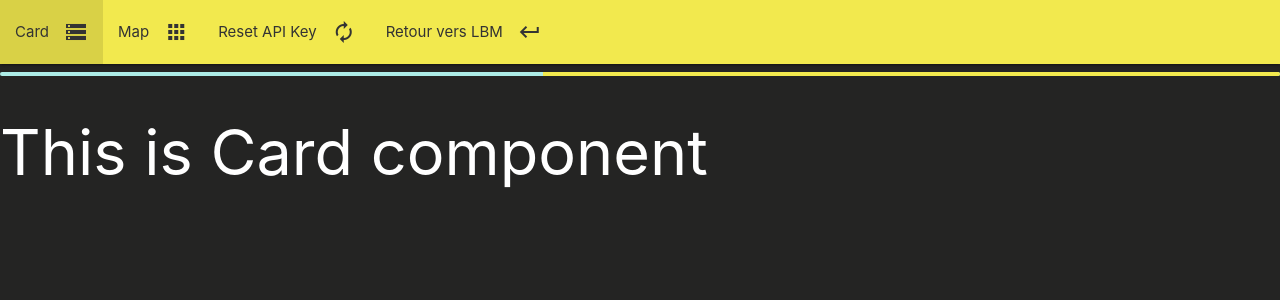
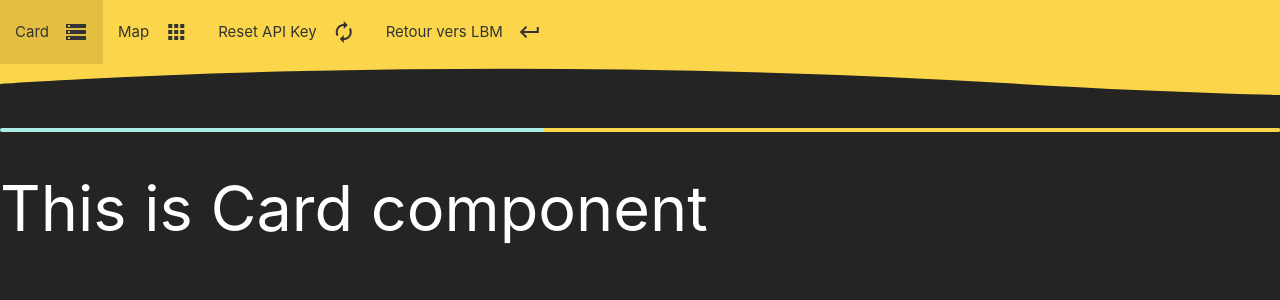
Before and after one commit to bouteillerAlan/observatory, a React (Create React App) app: page /card in a window 1280 px wide. Shown: the top 300 px of the page. Built offline with nearby package versions, Linux system fonts and the light colour scheme; no server answers.

Commit message:
:lipstick: style(app): improve

```diff
--- a/src/map/map.scss
+++ b/src/map/map.scss
@@ -12,7 +12,7 @@
 }
 .screen {
   overflow: auto;
-  height: calc(100vh - 64px);
+  height: calc(100vh - 120px); // - navbar and svg
   margin-bottom: 0 !important; // reset row margin
   table {
     width: max-content;
--- a/src/nav/nav.scss
+++ b/src/nav/nav.scss
@@ -1,5 +1,5 @@
 nav {
-  background-color: #F2E94E !important;
+  background-color: rgb(251, 213, 74) !important;
   a {
     color: #333 !important;
   }
--- a/src/nav/nav.tsx
+++ b/src/nav/nav.tsx
@@ -34,6 +34,10 @@ const Nav: React.FunctionComponent<NavProps> = (props: NavProps) => {
         </div>
       </nav>
 
+      <svg className="svg_wave" xmlns="http://www.w3.org/2000/svg" width="100vw" height="50px" viewBox="0 0 100 25" preserveAspectRatio="none">
+        <path d="M.133.133v9.221s36.006-16.838 79.67.134c43.664 16.971 96.867-.768 96.867-.768v-8.586z" fill="#fbd54a" stroke="#fbd54a"/>
+      </svg>
+
       <ul className='sidenav' id='mobile-nav'>
         <li className={props.active === 'card' ? 'active' : ''}>
           <a href="/card"><i className="material-icons right">storage</i>Card</a>
--- a/src/server/general.scss
+++ b/src/server/general.scss
@@ -8,7 +8,7 @@ body {
     background-color: #16DB65;
   }
   .progress .indeterminate {
-    background-color: #F2E94E;
+    background-color: rgb(251, 213, 74);
   }
 }
 
@@ -28,7 +28,7 @@ body {
 
 /* Handle */
 ::-webkit-scrollbar-thumb {
-  background: #F2E94E;
+  background: rgb(251, 213, 74);
   border-radius: 5px;
 }
 
```
